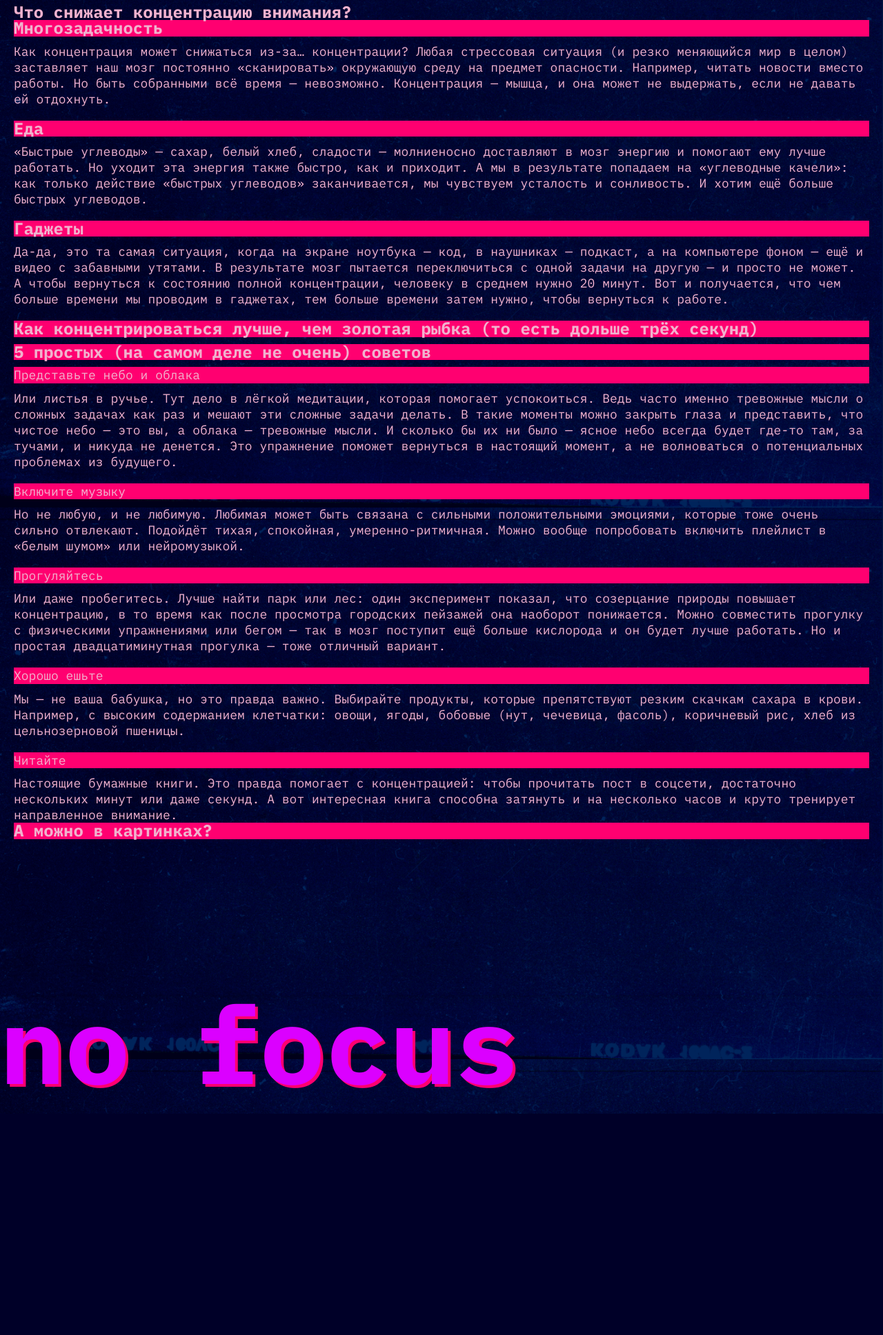
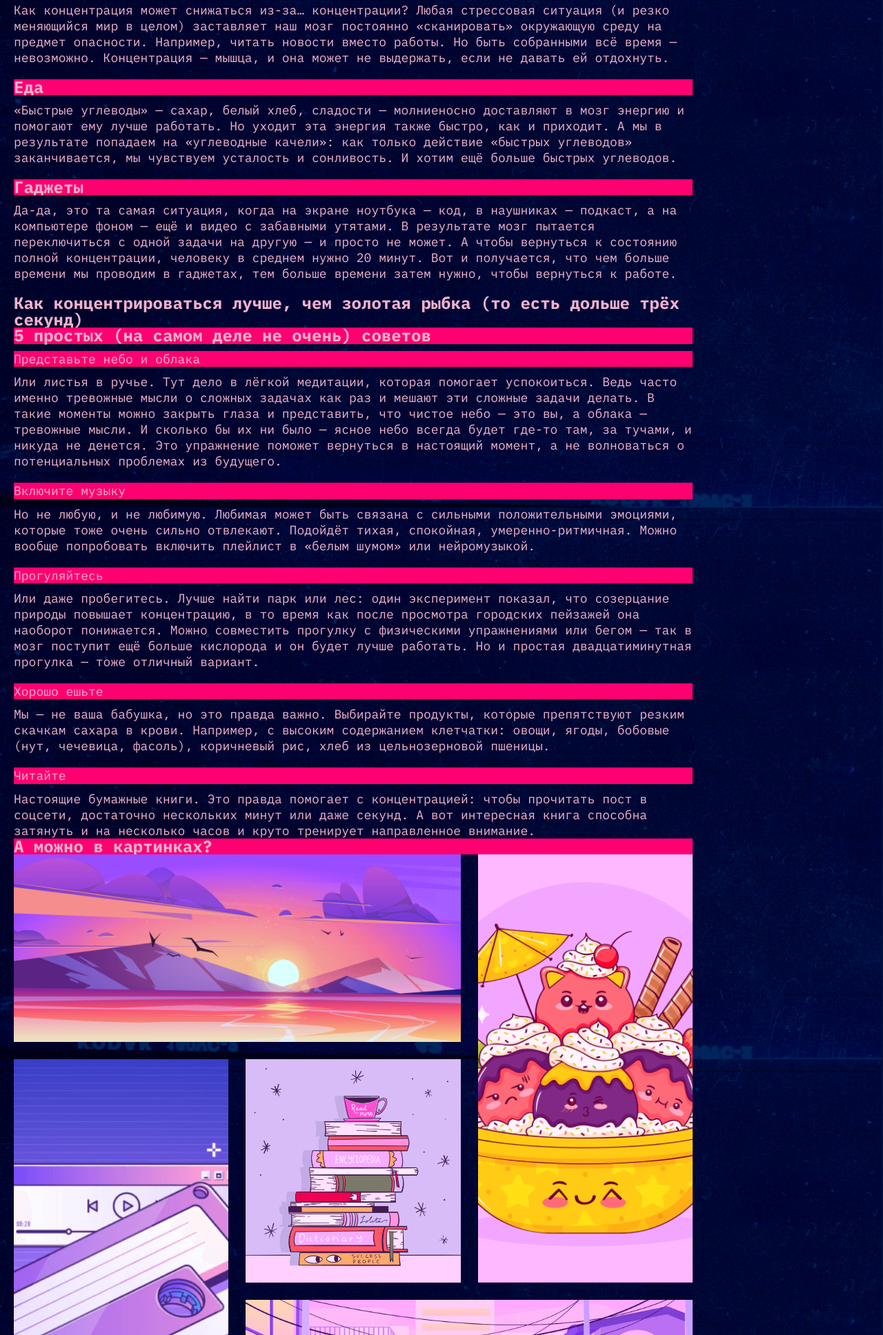
Before and after one commit to ananarhistka/slozhno-sosredotochitsya, a plain HTML site: page index.html in a window 1280 px wide. Shown: the part 864-2800 px from the top of the page at 69% size. Before the commit the page ends 2479 px from the top, so only its background shows below. Drawn offline with Linux system fonts and the light colour scheme.

Commit message:
еще много делать

```diff
--- a/index.html
+++ b/index.html
@@ -48,58 +48,61 @@
     <main class="content-section">
       <span class="rec">REC</span>
       <span></span>
+      <div class="grid-bloc">
         <h2 class="heading title-decor">
-        Что делать, когда не можешь делать ничего <br>Или почему нам так сложно
-        сконцентрироваться, особенно когда очень надо<br>
+          Что делать, когда не можешь делать ничего <br />Или почему нам так
+          сложно сконцентрироваться, особенно когда очень надо<br />
         </h2>
         <h2 class="heading">Почему сосредоточиться так сложно</h2>
+        <div class="text-grid">
           <h2 class="heading title-decor">Многозадачность</h2>
           <div class="content-text-block">
             <p class="content-paragraph">
-          Особенно сложно сосредоточиться, когда задач много и все они — важные.
-          Где же легендарная многозадачность, когда она так нужна вам (и всем
-          нанимающим менеджерам этого мира)? А дело в том, что её просто не
-          существует. Исследователи выяснили, что мозгу тяжело концентрироваться
-          даже на двух делах одновременно. А когда в поле внимания попадает
-          несколько важных задач, организм паникует и выделяет кортизол и
-          адреналин — «гормоны стресса». Из-за этого мы работаем невнимательно:
-          ошибаемся и быстро устаём.
+              Особенно сложно сосредоточиться, когда задач много и все они —
+              важные. Где же легендарная многозадачность, когда она так нужна
+              вам (и всем нанимающим менеджерам этого мира)? А дело в том, что
+              её просто не существует. Исследователи выяснили, что мозгу тяжело
+              концентрироваться даже на двух делах одновременно. А когда в поле
+              внимания попадает несколько важных задач, организм паникует и
+              выделяет кортизол и адреналин — «гормоны стресса». Из-за этого мы
+              работаем невнимательно: ошибаемся и быстро устаём.
             </p>
           </div>
           <h2 class="heading title-decor">Дофамин</h2>
           <div class="content-text-block">
             <p class="content-paragraph">
-          С гормонами стресса всё понятно, но дальше — ещё интереснее. В нашей
-          невозможности сосредоточиться замешана и полная противоположность
-          стрессу — дофамин. Это вещество участвует в системе вознаграждения
-          мозга. Причём тут он? Мы часто отвлекаемся от важной задачи на что-то
-          более «приятное» для мозгов. Например, смотрим лайки в соцсетях. В это
-          время и выделяется дофамин — и мы чувствуем удовольствие. Получается
-          замкнутый круг: чем больше отвлекаешься, тем больше удовольствия
-          получаешь.
+              С гормонами стресса всё понятно, но дальше — ещё интереснее. В
+              нашей невозможности сосредоточиться замешана и полная
+              противоположность стрессу — дофамин. Это вещество участвует в
+              системе вознаграждения мозга. Причём тут он? Мы часто отвлекаемся
+              от важной задачи на что-то более «приятное» для мозгов. Например,
+              смотрим лайки в соцсетях. В это время и выделяется дофамин — и мы
+              чувствуем удовольствие. Получается замкнутый круг: чем больше
+              отвлекаешься, тем больше удовольствия получаешь.
             </p>
+          </div>
         </div>
         <h2 class="heading">Что снижает концентрацию внимания?</h2>
         <h2 class="heading title-decor">Многозадачность</h2>
         <div class="content-text-block">
           <p class="content-paragraph">
-          Как концентрация может снижаться из-за… концентрации? Любая стрессовая
-          ситуация (и резко меняющийся мир в целом) заставляет наш мозг
-          постоянно «сканировать» окружающую среду на предмет опасности.
-          Например, читать новости вместо работы. Но быть собранными всё время —
-          невозможно. Концентрация — мышца, и она может не выдержать, если не
-          давать ей отдохнуть.
+            Как концентрация может снижаться из-за… концентрации? Любая
+            стрессовая ситуация (и резко меняющийся мир в целом) заставляет наш
+            мозг постоянно «сканировать» окружающую среду на предмет опасности.
+            Например, читать новости вместо работы. Но быть собранными всё время
+            — невозможно. Концентрация — мышца, и она может не выдержать, если
+            не давать ей отдохнуть.
           </p>
         </div>
         <h2 class="heading title-decor">Еда</h2>
         <div class="content-text-block">
           <p class="content-paragraph">
             «Быстрые углеводы» — сахар, белый хлеб, сладости — молниеносно
-          доставляют в мозг энергию и помогают ему лучше работать. Но уходит эта
-          энергия также быстро, как и приходит. А мы в результате попадаем на
-          «углеводные качели»: как только действие «быстрых углеводов»
-          заканчивается, мы чувствуем усталость и сонливость. И хотим ещё больше
-          быстрых углеводов.
+            доставляют в мозг энергию и помогают ему лучше работать. Но уходит
+            эта энергия также быстро, как и приходит. А мы в результате попадаем
+            на «углеводные качели»: как только действие «быстрых углеводов»
+            заканчивается, мы чувствуем усталость и сонливость. И хотим ещё
+            больше быстрых углеводов.
           </p>
         </div>
         <h2 class="heading title-decor">Гаджеты</h2>
@@ -109,65 +112,78 @@
             наушниках — подкаст, а на компьютере фоном — ещё и видео с забавными
             утятами. В результате мозг пытается переключиться с одной задачи на
             другую — и просто не может. А чтобы вернуться к состоянию полной
-          концентрации, человеку в среднем нужно 20 минут. Вот и получается, что
-          чем больше времени мы проводим в гаджетах, тем больше времени затем
-          нужно, чтобы вернуться к работе.
+            концентрации, человеку в среднем нужно 20 минут. Вот и получается,
+            что чем больше времени мы проводим в гаджетах, тем больше времени
+            затем нужно, чтобы вернуться к работе.
           </p>
         </div>
-      <h2 class="heading title-decor">Как концентрироваться лучше, чем золотая рыбка (то есть дольше трёх секунд)</h2>
-      <h2 class="heading title-decor">5 простых (на самом деле не очень) советов</h2>
+        <h2 class="heading">
+          Как концентрироваться лучше, чем золотая рыбка (то есть дольше трёх
+          секунд)
+        </h2>
+        <h2 class="heading title-decor">
+          5 простых (на самом деле не очень) советов
+        </h2>
         <h2 class="heading title-decor non-bold">Представьте небо и облака</h2>
         <div class="content-text-block">
           <p class="content-paragraph">
             Или листья в ручье. Тут дело в лёгкой медитации, которая помогает
             успокоиться. Ведь часто именно тревожные мысли о сложных задачах как
-          раз и мешают эти сложные задачи делать. В такие моменты можно закрыть
-          глаза и представить, что чистое небо — это вы, а облака — тревожные
-          мысли. И сколько бы их ни было — ясное небо всегда будет где-то там,
-          за тучами, и никуда не денется. Это упражнение поможет вернуться в
-          настоящий момент, а не волноваться о потенциальных проблемах из
-          будущего.
+            раз и мешают эти сложные задачи делать. В такие моменты можно
+            закрыть глаза и представить, что чистое небо — это вы, а облака —
+            тревожные мысли. И сколько бы их ни было — ясное небо всегда будет
+            где-то там, за тучами, и никуда не денется. Это упражнение поможет
+            вернуться в настоящий момент, а не волноваться о потенциальных
+            проблемах из будущего.
           </p>
         </div>
         <h2 class="heading title-decor non-bold">Включите музыку</h2>
         <div class="content-text-block">
           <p class="content-paragraph">
             Но не любую, и не любимую. Любимая может быть связана с сильными
-          положительными эмоциями, которые тоже очень сильно отвлекают. Подойдёт
-          тихая, спокойная, умеренно-ритмичная. Можно вообще попробовать
-          включить плейлист в «белым шумом» или нейромузыкой.
+            положительными эмоциями, которые тоже очень сильно отвлекают.
+            Подойдёт тихая, спокойная, умеренно-ритмичная. Можно вообще
+            попробовать включить плейлист в «белым шумом» или нейромузыкой.
           </p>
         </div>
         <h2 class="heading title-decor non-bold">Прогуляйтесь</h2>
         <div class="content-text-block">
           <p class="content-paragraph">
             Или даже пробегитесь. Лучше найти парк или лес: один эксперимент
-          показал, что созерцание природы повышает концентрацию, в то время как
-          после просмотра городских пейзажей она наоборот понижается. Можно
-          совместить прогулку с физическими упражнениями или бегом — так в мозг
-          поступит ещё больше кислорода и он будет лучше работать. Но и простая
-          двадцатиминутная прогулка — тоже отличный вариант.
+            показал, что созерцание природы повышает концентрацию, в то время
+            как после просмотра городских пейзажей она наоборот понижается.
+            Можно совместить прогулку с физическими упражнениями или бегом — так
+            в мозг поступит ещё больше кислорода и он будет лучше работать. Но и
+            простая двадцатиминутная прогулка — тоже отличный вариант.
           </p>
         </div>
         <h2 class="heading title-decor non-bold">Хорошо ешьте</h2>
         <div class="content-text-block">
           <p class="content-paragraph">
-          Мы — не ваша бабушка, но это правда важно. Выбирайте продукты, которые
-          препятствуют резким скачкам сахара в крови. Например, с высоким
-          содержанием клетчатки: овощи, ягоды, бобовые (нут, чечевица, фасоль),
-          коричневый рис, хлеб из цельнозерновой пшеницы.
+            Мы — не ваша бабушка, но это правда важно. Выбирайте продукты,
+            которые препятствуют резким скачкам сахара в крови. Например, с
+            высоким содержанием клетчатки: овощи, ягоды, бобовые (нут, чечевица,
+            фасоль), коричневый рис, хлеб из цельнозерновой пшеницы.
           </p>
         </div>
         <h2 class="heading title-decor non-bold">Читайте</h2>
         <div class="content-text-block">
           <p class="content-paragraph">
             Настоящие бумажные книги. Это правда помогает с концентрацией: чтобы
-          прочитать пост в соцсети, достаточно нескольких минут или даже секунд.
-          А вот интересная книга способна затянуть и на несколько часов и круто
-          тренирует направленное внимание.
+            прочитать пост в соцсети, достаточно нескольких минут или даже
+            секунд. А вот интересная книга способна затянуть и на несколько
+            часов и круто тренирует направленное внимание.
           </p>
         </div>
         <h2 class="heading title-decor">А можно в картинках?</h2>
+      </div>
+      <div class="img-grid">
+        <img class="sunset" src="../images/sunset.png" alt="закат" />
+        <img class="ice_cream" src="../images/ice-cream.png" alt="мороженое" />
+        <img class="tape" src="../images/tape.png" alt="касета" />
+        <img class="books" src="../images/books.png" alt="книги" />
+        <img class="street" src="../images/street.png" alt="улица" />
+      </div>
     </main>
     <footer>
       <h1 class="header-titel">no focus</h1>
--- a/styles/light.css
+++ b/styles/light.css
@@ -15,7 +15,7 @@
   --ferst-title: #FFC2E6;
   --accent-color: #FF8DCB;
   --main-color: #FFC2E6;
-  --bg-color: #FFF1F7;
+ /* --bg-color: #FFF1F7;*/
   --main-text-color: #353430;
   --title-color:#353430;
   --accent-font: 'IBM Plex Mono';
--- a/styles/style.css
+++ b/styles/style.css
@@ -4,10 +4,29 @@
   /* сохраните в разметке и стилях класс page. На его основе работает скрипт. */
   color: var(--main-text-color, #353430);
   font-family: var(--main-font);
-  background-color: var(--bg-color, #FFF1F7);
+  /*background-color: var(--bg-color, #FFF1F7);*/
   background-attachment: fixed;
   background-position: center;
   background-size: 100%;
+}
+
+.header__theme-menu-list {
+  display: flex;
+  justify-content: center;
+  max-width: 1024px;
+}
+
+button {
+  background-color: transparent;
+  font-family: var( --accent-font);
+  border: none;
+  color: var(--main-text-color, #353430);
+  cursor: pointer;
+  font-size: 18px;
+  font-weight: 400;
+  text-transform: lowercase;
+  padding: 0 13px;
+  gap: 10px;
 }
 
 .heading {
@@ -25,7 +44,10 @@
 }
 
 .content-section {
-  margin: 20px;
+  margin: 0 20px;
+  max-width: 984px;
+  grid-template-columns: repeat(2, 1fr);
+  grid-template-rows: repeat(3, 1fr);
 }
 
 .header-titel {
@@ -37,6 +59,7 @@
   text-shadow: 4px 4px 0 var(--accent-color, #FF8DCB);
   margin-block-start: 232px;
   font-size: clamp(7.5rem, 0.5625rem + 14.4531vw, 9.8125rem);
+  font-size:clamp(7.25rem, 7.0115rem + 1.0178vw, 7.5rem);
 }
 
 .title-decor {
@@ -60,6 +83,45 @@
   font-family: var(--accent-font);
 }
 
-.content-section .heading:last-child {
-  margin-bottom: 106px;
+.grid-bloc {
+  display: grid;
+
 }
+
+
+img {
+  width: 100%;
+  height: 100%;
+  object-fit: cover;
+}
+
+.img-grid {
+  object-fit: cover;
+  height: 1091px;
+  gap: 25px;
+  display: grid;
+  grid-template-areas:
+    "sunset sunset ice_cream"
+    "tape books ice_cream"
+    "tape street street";
+}
+
+.sunset {
+  grid-area: sunset;
+}
+
+.ice_cream {
+  grid-area: ice_cream;
+}
+
+.tape {
+  grid-area: tape;
+}
+
+.street {
+  grid-area: street;
+}
+
+.books {
+  grid-area: books;
+}
```
Lines whose indentation alone changed are shown as unchanged.
